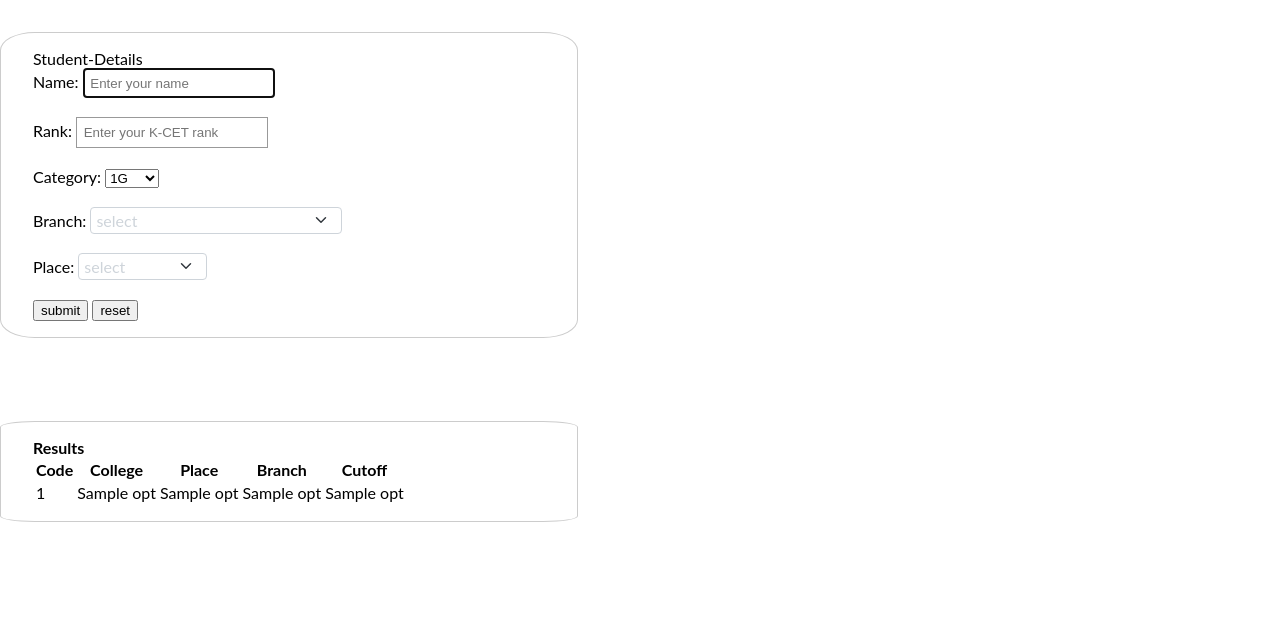
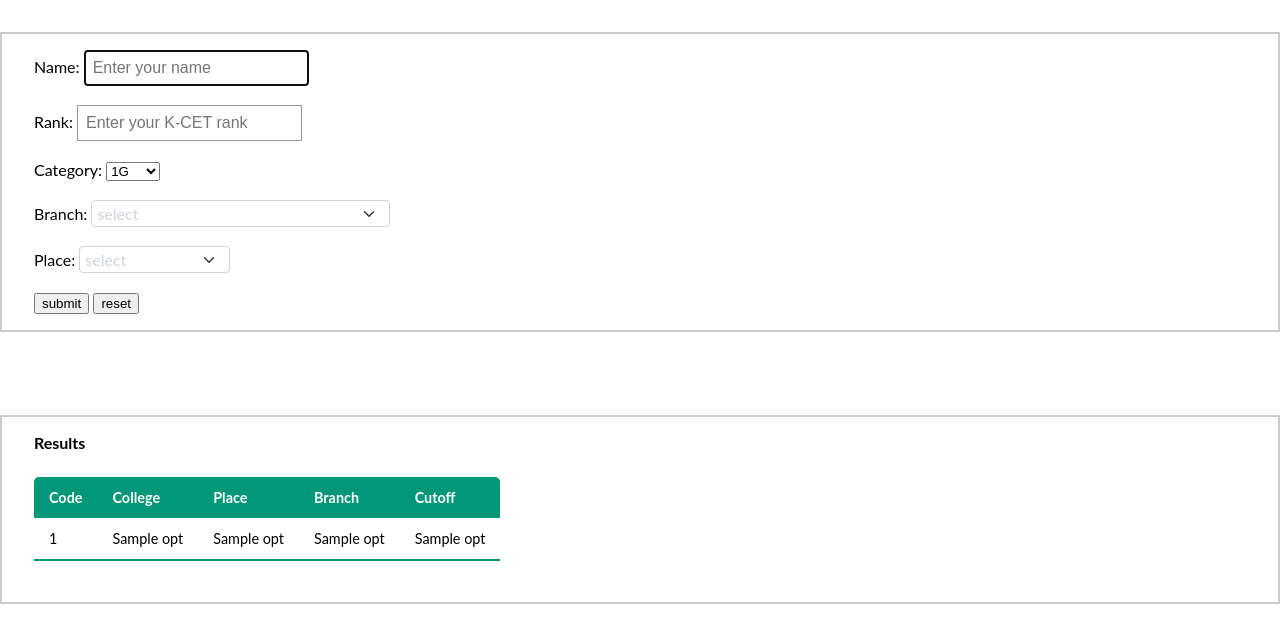
Before and after one commit to SaiSankethG/KCET-College-Predictor, a Flask app: template templates/index.html in a window 1280 px wide. Shown: the top 643 px of the page. Run offline with Flask 2, Linux system fonts and the light colour scheme; the template is opened without the code that fills it: most values are stand-ins (such as "Sample title", 1, 10 or a date in 2020).

Commit message:
Made changes to table

```diff
--- a/static/css/index.css
+++ b/static/css/index.css
@@ -3,20 +3,22 @@ body{
     padding:0;
     font-family: 'Lato' , sans-serif;
     /* background-image: linear-gradient(180deg , #171321 ,   #0d314b 75.28%, #e66465 ); */
+    font-size: medium;
 }
-
 fieldset{
     margin:2rem 0;
     padding: 1em 2em;
-    border:solid 1px #ccc;
-    border-radius: 6%;
+    border:solid 2px #ccc;
+    /* border-radius: 6%; */
     min-width: 200px;
+    font-size: medium;
 }
 legend{
     /* color: #fff; */
     font-size: 1.25em;
     padding: 0.25em;
     color: #999;
+    font-size: medium;
 }
 /* label{
     display: block;
@@ -25,11 +27,13 @@ legend{
 
 input{
     padding:.5em;
-    border: solid 1px #999;
+    border: solid 1.5px #999;
+    font-size: medium;
     /* color: #fff; */
 }
 select option{
     color: #171321;
+    font-size: medium;
 }
 input[type="sumbit"]
 {
@@ -38,13 +42,40 @@ input[type="sumbit"]
     color:#fff;
     font-family: 'Lato', sans-serif;
     font-size: .8em;
+    font-size: medium;
  }
- @media screen and (min-width:430px){
-    legend{
-        font-size:1.75em;
-    }
-    fieldset{
-        width:40%;
-        min-width: 320px;
-    }
- }
+
+.content{
+    border-collapse: collapse;
+    margin: 25px 0;
+    font-size:0.9em ;
+    min-width: 400px;
+    border-radius:5px 5px 0 0;
+    overflow: hidden;
+}
+.content thead tr{
+    background-color: #009879;
+    color: #fff;
+    text-align: left;
+}
+
+.content th ,
+.content td {
+    padding: 12px 15px;
+}
+
+.content tbody tr{
+    border-bottom: 1px solid #ddd;
+}
+.content tbody tr:nth-of-type(even){
+    background-color:#f3f3f3;
+}
+
+.content tbody tr:last-of-type{
+    border-bottom:2px solid #009879
+}
+
+/* .output{
+    box-shadow: 0 0 10px rgba(0,0, 0, 2);
+    border-radius: 6%;
+} */
--- a/static/js/mutliselect.js
+++ b/static/js/mutliselect.js
@@ -216,3 +216,9 @@ function MultiselectDropdown(options){
 window.addEventListener('load',()=>{
   MultiselectDropdown(window.MultiselectDropdownOptions);
 });
+// let btnclear=Document.querySelector('clearbtn')
+// let table=Document.querySelectorAll('.content')
+
+// btnclear.addEventListener('click' , ()=>{
+//     table.forEach(input => input.value='')
+// })
--- a/templates/index.html
+++ b/templates/index.html
@@ -10,15 +10,16 @@
         width:20em;
     }
     select Place {
-        width:20em;}</style>
+        width:20em;}
+        </style>
 </head>
 <body>
-    <!-- student details -->
-    <form id="form-user" action="/" method="POST">
-        <fieldset name="Student-Information">
+    <!-- studame="Student-Information">
             <label>Student-Details</label>
 
-            <div class="input">
+            <div class="ient details -->
+    <form id="form-user" action="/" method="POST">
+        <fieldset nnput">
             <div>
             <label for="firstname">Name:</label>
             <input type="text" name="firstname" id="firstname" required autofocus placeholder="Enter your name" autocomplete="on" class="name">
@@ -150,8 +151,8 @@
       <div class="output">
         <fieldset>
             <label><b>Results</b></label>
-            <div class="results">
-                <table>
+            <div>
+                <table class="content">
                     <thead>
                         <tr>
                             <th scope="col">Code</th>
@@ -176,6 +177,7 @@
                     </tbody>
                 </table>
             </div>
+        <!-- <button class="clearbtn">Clear</button> -->
         </fieldset>
       </div>
 
```
